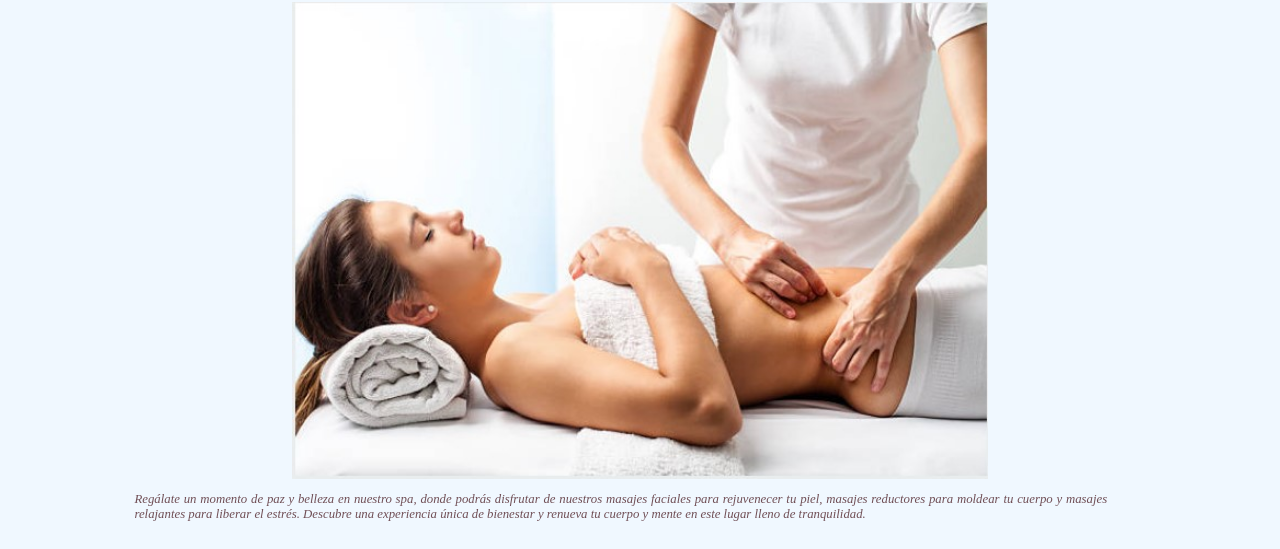
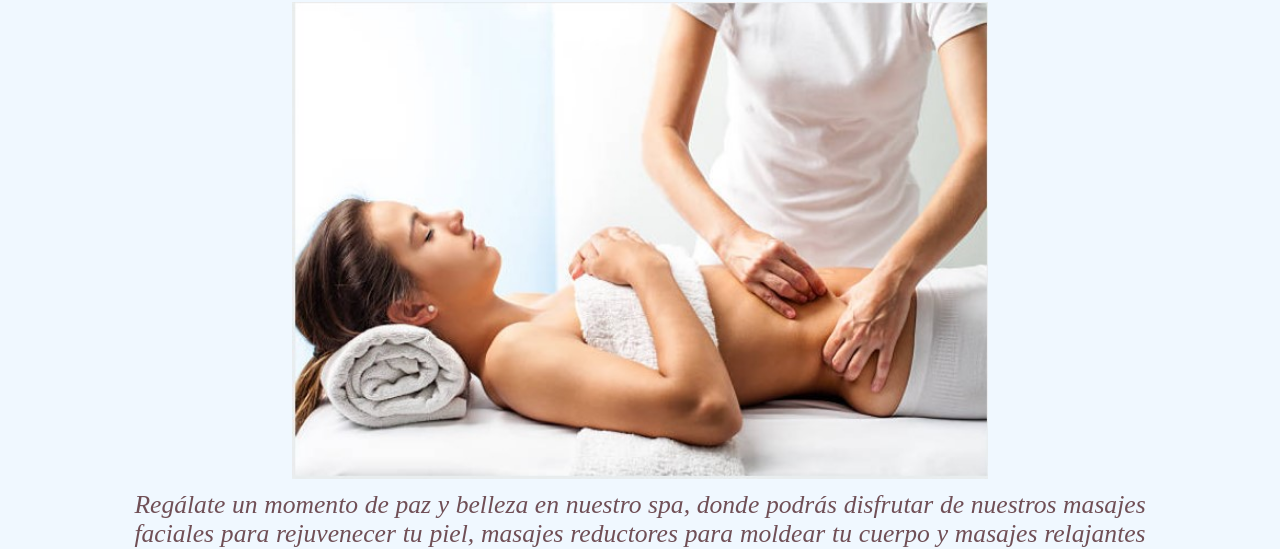
Before and after one commit to DieguoEscobar/ESP_MASAJE_RELAX, a plain HTML site: page index.html in a window 1280 px wide. Shown: the part 63-612 px from the top of the page. Drawn offline with Linux system fonts and the light colour scheme.

Commit message:
Commit 3

```diff
--- a/prueba.css
+++ b/prueba.css
@@ -62,17 +62,19 @@ h2 {
 }
 
 .caja-texto {
-	display: flex;
+	display:block;
 	align-items: left;
 	width: 80%;
 	margin: 1vw auto; /* Espaciado responsive y centrado horizontalmente */
 	text-align: justify;
+	line-height: 2vw;
 }
 
 .caja-texto em {
 	font-style: italic;
-	font-size: 1vw;
-	margin-right: 3vw; /* Espaciado entre texto y margen derecho responsive */
+	font-size: 2vw;
+	margin-right: 1vw; /* Espaciado entre texto y margen derecho responsive */
+
 }
 
 .WhatS {
```
